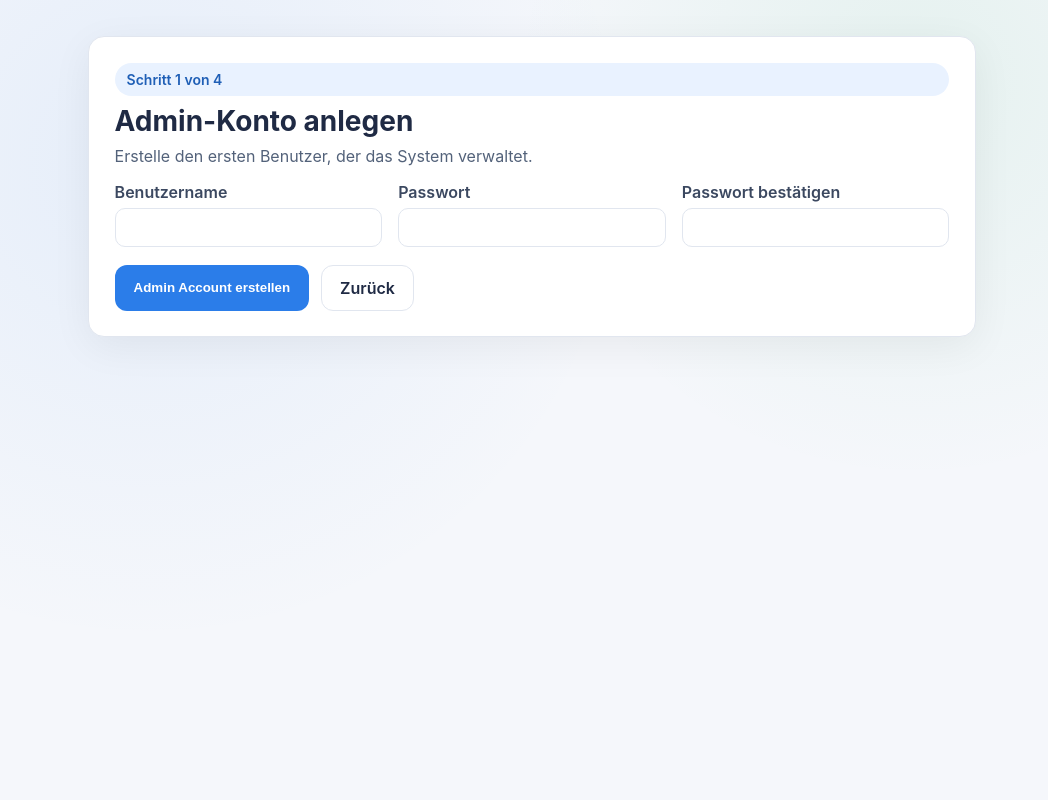
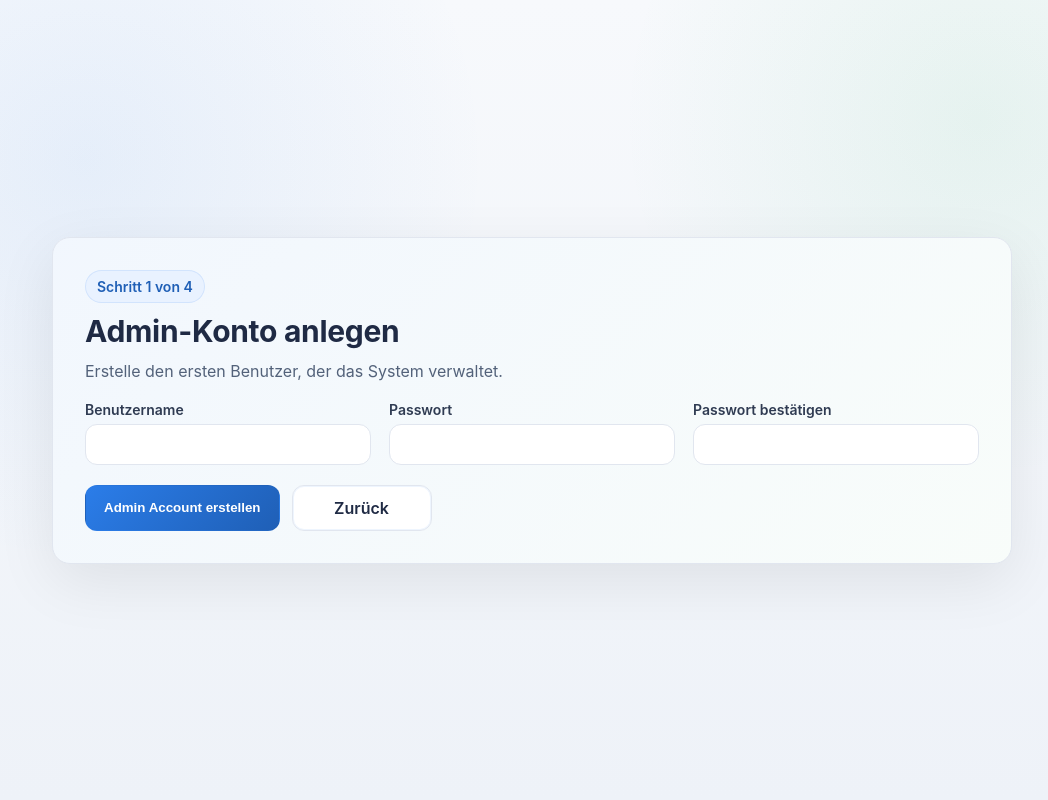
Before and after one commit to Crusha5/MietAssistent, a Flask app: page /setup/admin in a window 1280 px wide. Shown: the whole page, without its empty margins (108-1156 px from the left). Run offline with Flask 3, Linux system fonts and the light colour scheme.

Commit message:
Fix setup redirect and refresh layout

```diff
--- a/app/routes/setup.py
+++ b/app/routes/setup.py
@@ -8,7 +8,6 @@ from datetime import datetime
 setup_bp = Blueprint('setup', __name__)
 
 @setup_bp.route('/')
-@setup_bp.route('/setup')
 def setup_index():
     print("🔍 DEBUG: Setup index called")
     # Prüfe ob bereits Benutzer existieren
--- a/app/static/css/setup.css
+++ b/app/static/css/setup.css
@@ -14,50 +14,73 @@ body {
     margin: 0;
     padding: 0;
     font-family: 'Inter', 'Segoe UI', Arial, sans-serif;
-    background: radial-gradient(circle at 20% 20%, rgba(43,125,233,0.08), transparent 40%),
-                radial-gradient(circle at 80% 10%, rgba(39,174,96,0.08), transparent 32%),
-                var(--setup-bg);
+    background: radial-gradient(circle at 15% 20%, rgba(43,125,233,0.08), transparent 32%),
+                radial-gradient(circle at 85% 15%, rgba(39,174,96,0.08), transparent 28%),
+                linear-gradient(180deg, #f7f9fc 0%, #eef2f8 100%);
     color: var(--setup-text);
     min-height: 100vh;
 }
 
 .setup-shell {
-    width: min(960px, 100%);
-    margin: 0 auto;
-    padding: clamp(16px, 3vw, 36px);
+    min-height: 100vh;
+    display: flex;
+    align-items: center;
+    justify-content: center;
+    padding: clamp(18px, 4vw, 42px);
 }
 
 .setup-card {
+    width: min(960px, 100%);
+    margin: 0 auto;
     background: var(--setup-surface);
     border: 1px solid var(--setup-border);
-    border-radius: 16px;
-    padding: clamp(20px, 2vw, 32px);
-    box-shadow: 0 10px 40px rgba(0,0,0,0.06);
+    border-radius: 18px;
+    padding: clamp(22px, 2.5vw, 36px);
+    box-shadow: 0 18px 60px rgba(0,0,0,0.08);
+    position: relative;
+    overflow: hidden;
+}
+
+.setup-card::before {
+    content: "";
+    position: absolute;
+    inset: 0;
+    background: linear-gradient(135deg, rgba(43,125,233,0.08), rgba(39,174,96,0.04));
+    opacity: 0.8;
+    pointer-events: none;
+    z-index: 0;
+}
+
+.setup-card > * {
+    position: relative;
+    z-index: 1;
 }
 
 .setup-header {
     display: flex;
     flex-direction: column;
-    gap: 8px;
-    margin-bottom: 16px;
+    gap: 10px;
+    margin-bottom: 18px;
 }
 
 .setup-title {
-    font-size: clamp(22px, 3vw, 28px);
+    font-size: clamp(24px, 3vw, 30px);
     margin: 0;
     color: var(--setup-text);
+    letter-spacing: -0.01em;
 }
 
 .setup-subtitle {
     margin: 0;
     color: #53627a;
+    line-height: 1.5;
 }
 
 .setup-actions {
     display: flex;
     flex-wrap: wrap;
     gap: 12px;
-    margin-top: 20px;
+    margin-top: 22px;
 }
 
 .setup-btn {
@@ -71,25 +94,29 @@ body {
     font-weight: 600;
     text-decoration: none;
     color: white;
-    background: var(--setup-primary);
-    transition: transform 0.15s ease, box-shadow 0.15s ease, background 0.15s ease;
+    background: linear-gradient(135deg, #2b7de9, #1f5fb6);
+    transition: transform 0.18s ease, box-shadow 0.18s ease, background 0.18s ease;
+    min-width: 140px;
+    text-align: center;
 }
 
 .setup-btn:hover {
-    background: var(--setup-primary-dark);
+    background: linear-gradient(135deg, #2e86ff, #1e55a2);
     transform: translateY(-1px);
-    box-shadow: 0 8px 24px rgba(43,125,233,0.25);
+    box-shadow: 0 10px 28px rgba(43,125,233,0.25);
 }
 
 .setup-btn.secondary {
     background: #fff;
     color: var(--setup-text);
     border: 1px solid var(--setup-border);
+    box-shadow: inset 0 0 0 1px rgba(43,125,233,0.08);
 }
 
 .setup-btn.secondary:hover {
     border-color: var(--setup-primary);
     color: var(--setup-primary-dark);
+    box-shadow: inset 0 0 0 1px rgba(43,125,233,0.2);
 }
 
 .setup-badge {
@@ -102,14 +129,16 @@ body {
     border-radius: 999px;
     font-weight: 600;
     font-size: 14px;
+    width: fit-content;
+    box-shadow: inset 0 0 0 1px rgba(43,125,233,0.12);
 }
 
 .setup-list {
     list-style: none;
     padding: 0;
-    margin: 12px 0 0;
+    margin: 14px 0 0;
     display: grid;
-    gap: 10px;
+    gap: 12px;
 }
 
 .setup-list li {
@@ -117,17 +146,19 @@ body {
     grid-template-columns: auto 1fr;
     align-items: center;
     gap: 10px;
-    padding: 12px;
+    padding: 14px;
     border: 1px solid var(--setup-border);
     border-radius: 12px;
-    background: #fafbff;
+    background: linear-gradient(180deg, #fafbff 0%, #f6f8ff 100%);
+    box-shadow: 0 4px 16px rgba(0,0,0,0.03);
 }
+
 
 .form-grid {
     display: grid;
-    grid-template-columns: repeat(auto-fit, minmax(220px, 1fr));
-    gap: 14px 16px;
-    margin-top: 12px;
+    grid-template-columns: repeat(auto-fit, minmax(240px, 1fr));
+    gap: 16px 18px;
+    margin-top: 14px;
 }
 
 .form-group {
@@ -138,22 +169,33 @@ body {
 
 .form-group label {
     font-weight: 600;
-    color: #3b4860;
+    color: #2f3b52;
+    font-size: 14px;
 }
 
 .form-group input,
 .form-group select,
 .form-group textarea {
     border: 1px solid var(--setup-border);
-    border-radius: 10px;
-    padding: 10px 12px;
+    border-radius: 12px;
+    padding: 11px 12px;
     font-size: 15px;
     background: #fff;
     width: 100%;
+    transition: border-color 0.15s ease, box-shadow 0.15s ease;
 }
 
+.form-group input:focus,
+.form-group select:focus,
+.form-group textarea:focus {
+    outline: none;
+    border-color: var(--setup-primary);
+    box-shadow: 0 0 0 3px rgba(43,125,233,0.18);
+}
+
+
 .form-footer {
-    margin-top: 18px;
+    margin-top: 20px;
 }
 
 .setup-info {
@@ -162,11 +204,12 @@ body {
     border-radius: 12px;
     background: #f0f4ff;
     border: 1px dashed var(--setup-primary);
+    box-shadow: inset 0 0 0 1px rgba(43,125,233,0.08);
 }
 
 @media (max-width: 640px) {
     .setup-card {
-        padding: 16px;
+        padding: 18px;
     }
 
     .setup-actions {
```
